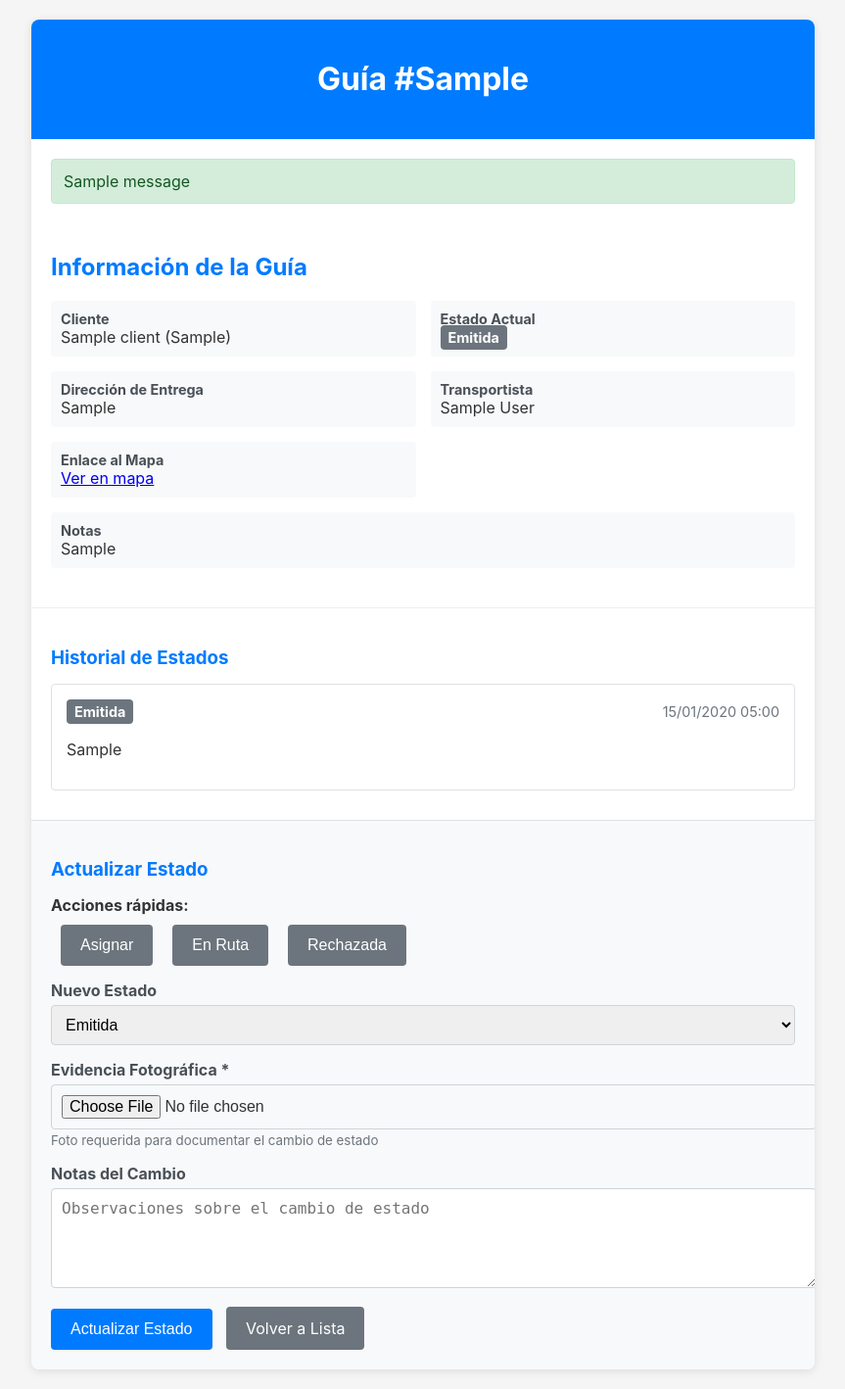
After one commit to mrGoonies/tracking_guide, a Django app: page /guias/1/ in a window 1280 px wide. The commit adds this page. Shown: the whole page at 98% size, without its empty margins (208-1071 px from the left). Run offline with Django 5.2, Linux system fonts and the light colour scheme; tables that the repository leaves empty hold one stand-in row (values such as "Sample post"); one stand-in notice (Sample message) is shown.

Commit message:
feat: agregando estado de la guia y fotografia

```diff
--- a/guides/forms.py
+++ b/guides/forms.py
@@ -48,35 +48,27 @@ class CreateDispatchGuideForm(forms.ModelForm):
             })
         }
 
-    def __init__(self, *args, **kwargs):
-        super().__init__(*args, **kwargs)
-        # Filtrar transportistas: solo usuarios que puedan ser transportistas
-        self.fields['transportista'].queryset = User.objects.all()
-        self.fields['transportista'].required = False
 
-    def clean(self):
-        cleaned_data = super().clean()
-        rut = cleaned_data.get('rut')
+class UpdateGuideStateForm(forms.Form):
+    """Formulario para actualizar el estado de una guía con evidencia fotográfica."""
+    nuevo_estado = forms.ChoiceField(
+        label='Nuevo Estado',
+        choices=DispatchGuide.STATUS_CHOICES,
+        widget=forms.Select(attrs={'class': 'form-select'})
+    )
 
-        # Validar que el cliente exista
-        if rut:
-            try:
-                client = Client.objects.get(rut=rut.strip())
-                cleaned_data['cliente'] = client
-            except Client.DoesNotExist:
-                raise forms.ValidationError(f"No existe cliente con RUT: {rut}")
+    evidencia_foto = forms.ImageField(
+        label='Evidencia Fotográfica',
+        required=True,
+        widget=forms.FileInput(attrs={'accept': 'image/*', 'capture': 'environment', 'class': 'form-input'})
+    )
 
-        return cleaned_data
-
-    def save(self, commit=True):
-        instance = super().save(commit=False)
-        instance.cliente = self.cleaned_data.get('cliente')
-
-        # Asignar dirección de entrega
-        if self.cleaned_data.get('usa_direccion_facturacion'):
-            instance.direccion_entrega = instance.cliente.direccion_facturacion
-        # Si no usa facturación, la dirección debe ser completada en otra vista
-
-        if commit:
-            instance.save()
-        return instance
+    notas = forms.CharField(
+        label='Notas del Cambio',
+        required=False,
+        widget=forms.Textarea(attrs={
+            'placeholder': 'Observaciones sobre el cambio de estado',
+            'rows': 2,
+            'class': 'form-textarea'
+        })
+    )
--- /dev/null
+++ b/guides/templates/guides/guide_detail.html
@@ -0,0 +1,315 @@
+<!DOCTYPE html>
+<html lang="es">
+<head>
+    <meta charset="UTF-8">
+    <meta name="viewport" content="width=device-width, initial-scale=1.0">
+    <title>Detalle de Guía - {{ guide.numero_guia }}</title>
+    <style>
+        body {
+            font-family: -apple-system, BlinkMacSystemFont, 'Segoe UI', Roboto, sans-serif;
+            margin: 0;
+            padding: 20px;
+            background-color: #f5f5f5;
+            color: #333;
+        }
+        .container {
+            max-width: 800px;
+            margin: 0 auto;
+            background: white;
+            border-radius: 8px;
+            box-shadow: 0 2px 10px rgba(0,0,0,0.1);
+            overflow: hidden;
+        }
+        .header {
+            background: #007bff;
+            color: white;
+            padding: 20px;
+            text-align: center;
+        }
+        .guide-info {
+            padding: 20px;
+            border-bottom: 1px solid #eee;
+        }
+        .guide-info h2 {
+            margin-top: 0;
+            color: #007bff;
+        }
+        .info-grid {
+            display: grid;
+            grid-template-columns: 1fr 1fr;
+            gap: 15px;
+            margin-bottom: 20px;
+        }
+        .info-item {
+            background: #f8f9fa;
+            padding: 10px;
+            border-radius: 4px;
+        }
+        .info-item strong {
+            display: block;
+            color: #495057;
+            font-size: 0.9em;
+        }
+        .stages {
+            padding: 20px;
+        }
+        .stages h3 {
+            color: #007bff;
+            margin-bottom: 15px;
+        }
+        .stage {
+            border: 1px solid #dee2e6;
+            border-radius: 4px;
+            padding: 15px;
+            margin-bottom: 10px;
+            background: #fff;
+        }
+        .stage-header {
+            display: flex;
+            justify-content: space-between;
+            align-items: center;
+            margin-bottom: 10px;
+        }
+        .stage-status {
+            padding: 4px 8px;
+            border-radius: 4px;
+            color: white;
+            font-size: 0.9em;
+            font-weight: bold;
+        }
+        .status-emitida { background: #6c757d; }
+        .status-asignada { background: #ffc107; color: #212529; }
+        .status-en_ruta { background: #17a2b8; }
+        .status-entregada { background: #28a745; }
+        .status-rechazada { background: #dc3545; }
+        .status-cerrada { background: #343a40; }
+        .stage-time {
+            color: #6c757d;
+            font-size: 0.9em;
+        }
+        .stage-photo {
+            margin-top: 10px;
+        }
+        .stage-photo img {
+            max-width: 100%;
+            height: auto;
+            border-radius: 4px;
+        }
+        .update-form {
+            padding: 20px;
+            background: #f8f9fa;
+            border-top: 1px solid #dee2e6;
+        }
+        .update-form h3 {
+            color: #007bff;
+            margin-bottom: 15px;
+        }
+        .form-group {
+            margin-bottom: 15px;
+        }
+        .form-label {
+            display: block;
+            margin-bottom: 5px;
+            font-weight: bold;
+            color: #495057;
+        }
+        .form-select, .form-textarea, .form-input {
+            width: 100%;
+            padding: 10px;
+            border: 1px solid #ced4da;
+            border-radius: 4px;
+            font-size: 16px;
+        }
+        .form-textarea {
+            resize: vertical;
+            min-height: 80px;
+        }
+        .btn {
+            padding: 12px 20px;
+            border: none;
+            border-radius: 4px;
+            cursor: pointer;
+            font-size: 16px;
+            text-decoration: none;
+            display: inline-block;
+        }
+        .btn-primary {
+            background: #007bff;
+            color: white;
+        }
+        .btn-primary:hover {
+            background: #0056b3;
+        }
+        .btn-secondary {
+            background: #6c757d;
+            color: white;
+            margin-left: 10px;
+        }
+        .btn-secondary:hover {
+            background: #545b62;
+        }
+        .messages {
+            padding: 20px;
+            margin-bottom: 0;
+        }
+        .alert {
+            padding: 12px;
+            border-radius: 4px;
+            margin-bottom: 10px;
+        }
+        .alert-success {
+            background: #d4edda;
+            color: #155724;
+            border: 1px solid #c3e6cb;
+        }
+        .alert-error {
+            background: #f8d7da;
+            color: #721c24;
+            border: 1px solid #f5c6cb;
+        }
+        @media (max-width: 600px) {
+            .info-grid {
+                grid-template-columns: 1fr;
+            }
+            .stage-header {
+                flex-direction: column;
+                align-items: flex-start;
+            }
+        }
+    </style>
+</head>
+<body>
+    <div class="container">
+        <div class="header">
+            <h1>Guía #{{ guide.numero_guia }}</h1>
+        </div>
+
+        {% if messages %}
+        <div class="messages">
+            {% for message in messages %}
+            <div class="alert {% if message.tags %}alert-{{ message.tags }}{% endif %}">
+                {{ message }}
+            </div>
+            {% endfor %}
+        </div>
+        {% endif %}
+
+        <div class="guide-info">
+            <h2>Información de la Guía</h2>
+            <div class="info-grid">
+                <div class="info-item">
+                    <strong>Cliente</strong>
+                    {{ guide.cliente.nombre }} ({{ guide.cliente.rut }})
+                </div>
+                <div class="info-item">
+                    <strong>Estado Actual</strong>
+                    <span class="stage-status status-{{ guide.estado|lower }}">{{ guide.get_estado_display }}</span>
+                </div>
+                <div class="info-item">
+                    <strong>Dirección de Entrega</strong>
+                    {{ guide.direccion_entrega }}
+                </div>
+                <div class="info-item">
+                    <strong>Transportista</strong>
+                    {% if guide.transportista %}
+                        {{ guide.transportista.get_full_name|default:guide.transportista.username }}
+                    {% else %}
+                        Sin transportista asignado
+                    {% endif %}
+                </div>
+                {% if guide.map_link %}
+                <div class="info-item">
+                    <strong>Enlace al Mapa</strong>
+                    <a href="{{ guide.map_link }}" target="_blank">Ver en mapa</a>
+                </div>
+                {% endif %}
+                {% if guide.notas %}
+                <div class="info-item" style="grid-column: 1 / -1;">
+                    <strong>Notas</strong>
+                    {{ guide.notas }}
+                </div>
+                {% endif %}
+            </div>
+        </div>
+
+        <div class="stages">
+            <h3>Historial de Estados</h3>
+            {% for stage in stages %}
+            <div class="stage">
+                <div class="stage-header">
+                    <span class="stage-status status-{{ stage.estado|lower }}">{{ stage.get_estado_display }}</span>
+                    <span class="stage-time">{{ stage.timestamp|date:"d/m/Y H:i" }}</span>
+                </div>
+                {% if stage.observaciones %}
+                <p>{{ stage.observaciones }}</p>
+                {% endif %}
+                {% if stage.evidencia_foto %}
+                <div class="stage-photo">
+                    <img src="{{ stage.evidencia_foto.url }}" alt="Evidencia fotográfica">
+                </div>
+                {% endif %}
+            </div>
+            {% endfor %}
+        </div>
+
+        <div class="update-form">
+            <h3>Actualizar Estado</h3>
+            {% if next_states %}
+            <div class="form-group">
+                <strong>Acciones rápidas:</strong>
+                <div style="display: flex; flex-wrap: wrap; gap: 10px; margin-top: 10px;">
+                    {% for estado_valor, estado_label in next_states %}
+                        <button type="button" class="btn btn-secondary" onclick="setNextState('{{ estado_valor }}')">{{ estado_label }}</button>
+                    {% endfor %}
+                </div>
+            </div>
+            {% else %}
+            <div class="form-group">
+                <div style="padding: 12px; background: #fff3cd; border: 1px solid #ffeeba; border-radius: 4px; color: #856404;">
+                    Esta guía ya está en estado final y no requiere más acciones.
+                </div>
+            </div>
+            {% endif %}
+            <form method="post" enctype="multipart/form-data" id="updateStateForm">
+                {% csrf_token %}
+                <div class="form-group">
+                    <label class="form-label" for="{{ form.nuevo_estado.id_for_label }}">Nuevo Estado</label>
+                    {{ form.nuevo_estado }}
+                    {% if form.nuevo_estado.errors %}
+                        <div style="color: #dc3545; font-size: 0.9em;">{{ form.nuevo_estado.errors }}</div>
+                    {% endif %}
+                </div>
+
+                <div class="form-group">
+                    <label class="form-label" for="{{ form.evidencia_foto.id_for_label }}">Evidencia Fotográfica *</label>
+                    {{ form.evidencia_foto }}
+                    {% if form.evidencia_foto.errors %}
+                        <div style="color: #dc3545; font-size: 0.9em;">{{ form.evidencia_foto.errors }}</div>
+                    {% endif %}
+                    <small style="color: #6c757d;">Foto requerida para documentar el cambio de estado</small>
+                </div>
+
+                <div class="form-group">
+                    <label class="form-label" for="{{ form.notas.id_for_label }}">Notas del Cambio</label>
+                    {{ form.notas }}
+                    {% if form.notas.errors %}
+                        <div style="color: #dc3545; font-size: 0.9em;">{{ form.notas.errors }}</div>
+                    {% endif %}
+                </div>
+
+                <button type="submit" class="btn btn-primary">Actualizar Estado</button>
+                <a href="{% url 'guide_list' %}" class="btn btn-secondary">Volver a Lista</a>
+            </form>
+        </div>
+        <script>
+            function setNextState(value) {
+                const estadoSelect = document.getElementById('{{ form.nuevo_estado.id_for_label }}');
+                if (estadoSelect) {
+                    estadoSelect.value = value;
+                    estadoSelect.scrollIntoView({ behavior: 'smooth', block: 'center' });
+                }
+            }
+        </script>
+    </div>
+</body>
+</html>
--- a/guides/urls.py
+++ b/guides/urls.py
@@ -7,4 +7,5 @@ urlpatterns = [
     path('clientes/buscar/', views.search_client_by_rut, name='search_client'),
     path('guias/', views.guide_list, name='guide_list'),
     path('guias/nueva/', views.create_guide, name='create_guide'),
+    path('guias/<int:guide_id>/', views.guide_detail, name='guide_detail'),
 ]
--- a/guides/views.py
+++ b/guides/views.py
@@ -3,7 +3,7 @@ from django.contrib import messages
 from django.http import JsonResponse
 from django.views.decorators.http import require_POST
 from django.views.decorators.csrf import csrf_exempt
-from .forms import ImportClientCSVForm, CreateDispatchGuideForm
+from .forms import ImportClientCSVForm, CreateDispatchGuideForm, UpdateGuideStateForm
 from .utils import import_clients_from_csv
 from .models import Client, DispatchGuide, GuideStage
 
@@ -47,7 +47,18 @@ def import_clients(request):
     return render(request, 'guides/import_clients.html', context)
 
 def guide_list(request):
-    return render(request, 'guides/guide_list.html')
+    estado_filtro = request.GET.get('estado', '').strip()
+    guides = DispatchGuide.objects.select_related('cliente', 'transportista').order_by('-fecha_creacion')
+
+    if estado_filtro:
+        guides = guides.filter(estado=estado_filtro)
+
+    context = {
+        'guides': guides,
+        'estado_filtro': estado_filtro,
+        'estado_choices': DispatchGuide.STATUS_CHOICES,
+    }
+    return render(request, 'guides/guide_list.html', context)
 
 
 @require_POST
@@ -79,31 +90,40 @@ def create_guide(request):
     if request.method == 'POST':
         form = CreateDispatchGuideForm(request.POST)
 
-        # Obtener datos de dirección entrega si no usa facturación
+        rut = request.POST.get('rut', '').strip()
         direccion_entrega = request.POST.get('direccion_entrega', '').strip()
         usa_direccion_facturacion = request.POST.get('usa_direccion_facturacion') == 'on'
         map_link = request.POST.get('map_link', '').strip()
 
+        if not rut:
+            messages.error(request, 'Debe ingresar el RUT del cliente')
+            return render(request, 'guides/create_guide.html', {'form': form})
+
+        try:
+            cliente = Client.objects.get(rut=rut)
+        except Client.DoesNotExist:
+            messages.error(request, f'No existe cliente con RUT: {rut}')
+            return render(request, 'guides/create_guide.html', {'form': form})
+
         if form.is_valid():
-            # Validar que si no usa dirección de facturación, ingrese una alternativa
             if not usa_direccion_facturacion and not direccion_entrega:
                 messages.error(request, 'Debe ingresar una dirección de entrega si no usa la de facturación')
                 return render(request, 'guides/create_guide.html', {'form': form})
 
             guide = form.save(commit=False)
+            guide.cliente = cliente
 
-            # Asignar dirección de entrega custom si aplica
-            if not usa_direccion_facturacion:
+            if usa_direccion_facturacion:
+                guide.direccion_entrega = cliente.direccion_facturacion
+            else:
                 guide.direccion_entrega = direccion_entrega
 
-            # Asignar map_link si existe
             if map_link:
                 guide.map_link = map_link
 
             guide.usa_direccion_facturacion = usa_direccion_facturacion
             guide.save()
 
-            # Registrar la etapa inicial
             GuideStage.objects.create(
                 guia=guide,
                 estado='emitida',
@@ -119,3 +139,54 @@ def create_guide(request):
         'form': form
     }
     return render(request, 'guides/create_guide.html', context)
+
+
+def guide_detail(request, guide_id):
+    """Vista para ver y actualizar el estado de una guía específica."""
+    try:
+        guide = DispatchGuide.objects.get(id=guide_id)
+    except DispatchGuide.DoesNotExist:
+        messages.error(request, 'Guía no encontrada')
+        return redirect('guide_list')
+
+    stages = guide.etapas.order_by('-timestamp')
+
+    next_state_map = {
+        'emitida': [('asignada', 'Asignar'), ('en_ruta', 'En Ruta'), ('rechazada', 'Rechazada')],
+        'asignada': [('en_ruta', 'En Ruta'), ('entregada', 'Entregada'), ('rechazada', 'Rechazada')],
+        'en_ruta': [('entregada', 'Entregada'), ('rechazada', 'Rechazada')],
+        'entregada': [('cerrada', 'Cerrar')],
+        'rechazada': [('cerrada', 'Cerrar')],
+        'cerrada': [],
+    }
+    next_states = next_state_map.get(guide.estado, [])
+
+    if request.method == 'POST':
+        form = UpdateGuideStateForm(request.POST, request.FILES)
+        if form.is_valid():
+            nuevo_estado = form.cleaned_data['nuevo_estado']
+            evidencia_foto = form.cleaned_data['evidencia_foto']
+            notas = form.cleaned_data.get('notas', '')
+
+            GuideStage.objects.create(
+                guia=guide,
+                estado=nuevo_estado,
+                evidencia_foto=evidencia_foto,
+                observaciones=notas
+            )
+
+            guide.estado = nuevo_estado
+            guide.save()
+
+            messages.success(request, f'✓ Estado actualizado a "{guide.get_estado_display()}"')
+            return redirect('guide_detail', guide_id=guide.id)
+    else:
+        form = UpdateGuideStateForm()
+
+    context = {
+        'guide': guide,
+        'stages': stages,
+        'form': form,
+        'next_states': next_states,
+    }
+    return render(request, 'guides/guide_detail.html', context)
```
Also changed, not shown: guides/templates/guides/guide_list.html (+61 -1 lines).
